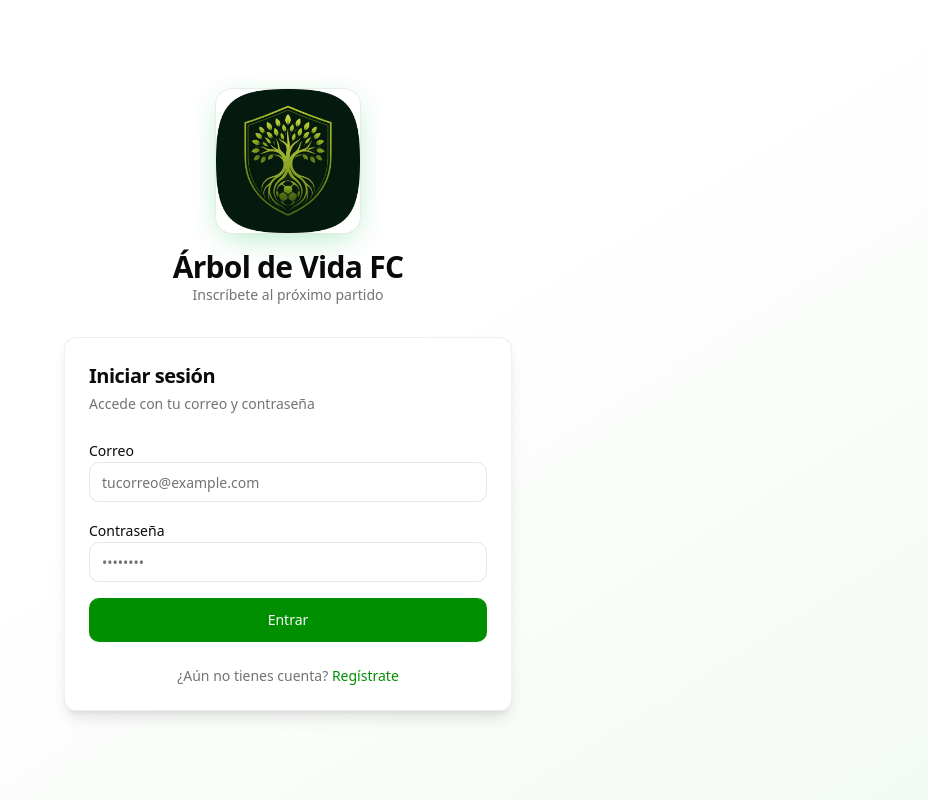
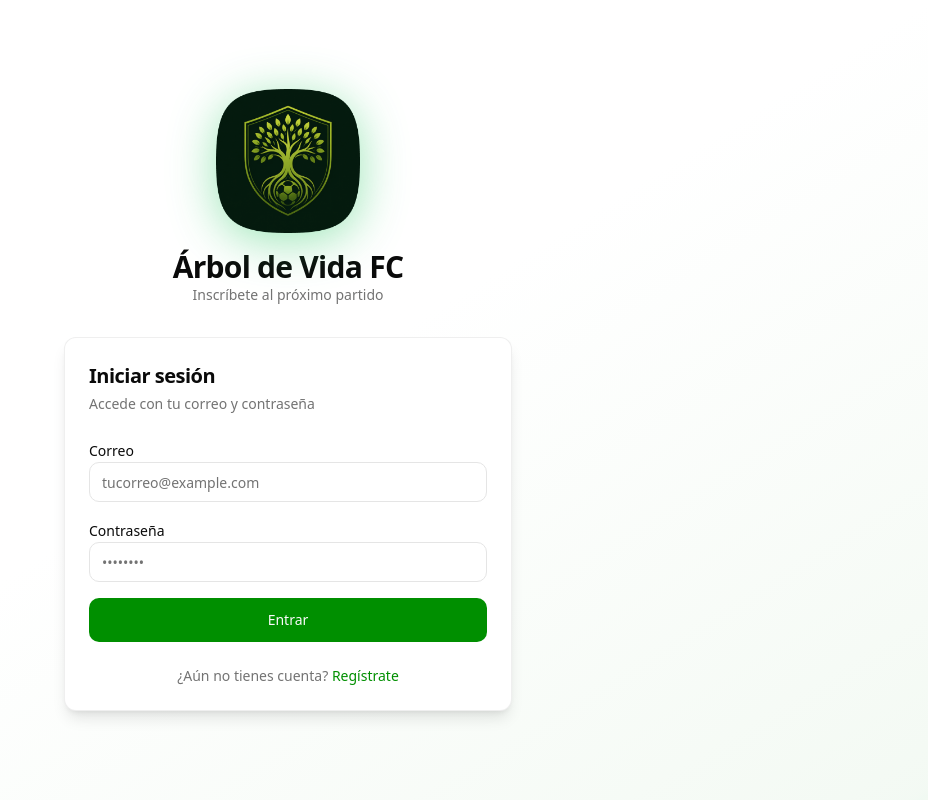
Before and after one commit to Kokescj/arbol-de-vida-fc, a React (Vite) app: page /login in a window 1280 px wide. Shown: the whole page, without its empty margins (352-1280 px from the left). Built offline with nearby package versions, Linux system fonts and the light colour scheme; no server answers.

Commit message:
fix(login): logo con drop-shadow siguiendo el alpha del PNG
Quita rounded-2xl + ring + box-shadow que generaban un cuadrado
visible alrededor del squircle del icono. Reemplaza por filter
drop-shadow que respeta la transparencia del PNG.

```diff
--- a/src/routes/login.tsx
+++ b/src/routes/login.tsx
@@ -47,7 +47,7 @@ export default function LoginPage() {
             alt="Árbol de Vida FC"
             width={144}
             height={144}
-            className="size-36 rounded-2xl object-cover ring-1 ring-border/60 shadow-[0_8px_32px_-8px_rgba(34,197,94,0.45)]"
+            className="size-36 [filter:drop-shadow(0_8px_24px_rgba(34,197,94,0.45))]"
           />
           <div>
             <h1 className="text-3xl font-black tracking-tight">Árbol de Vida FC</h1>
```
